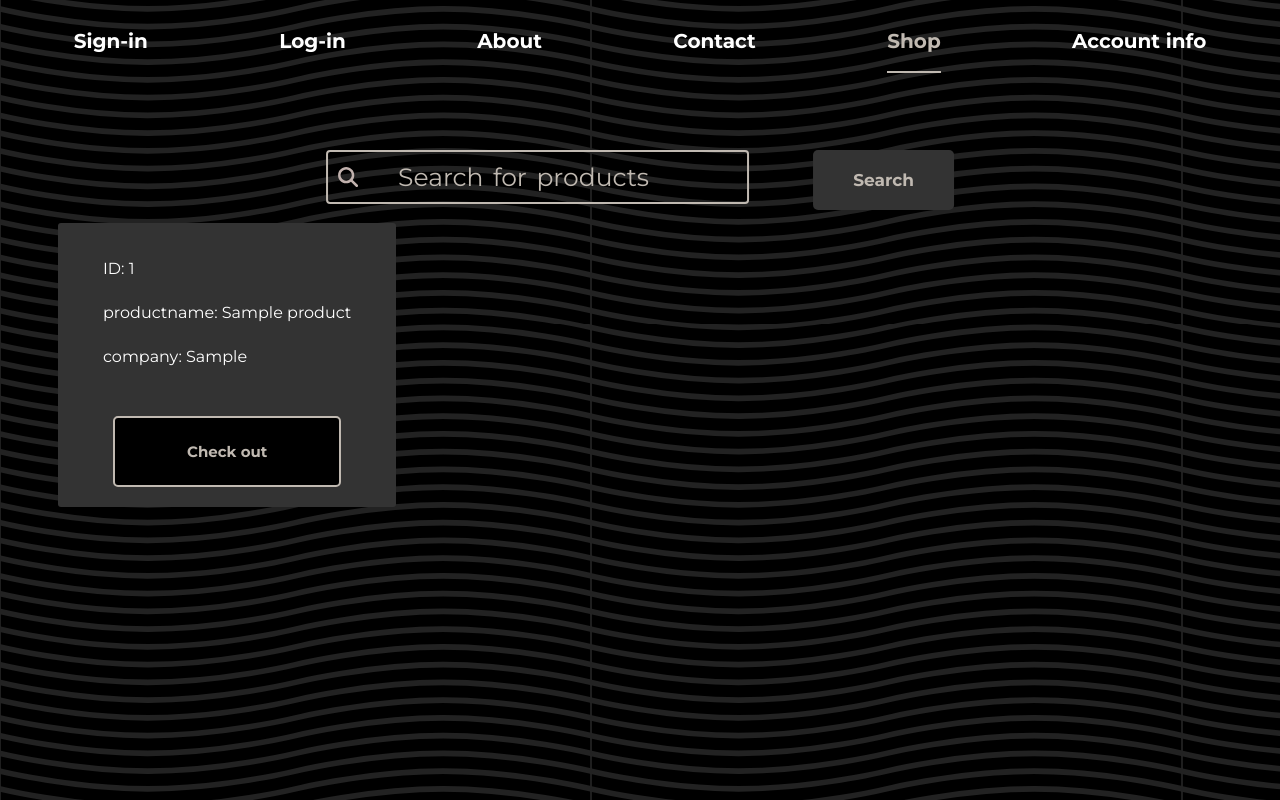
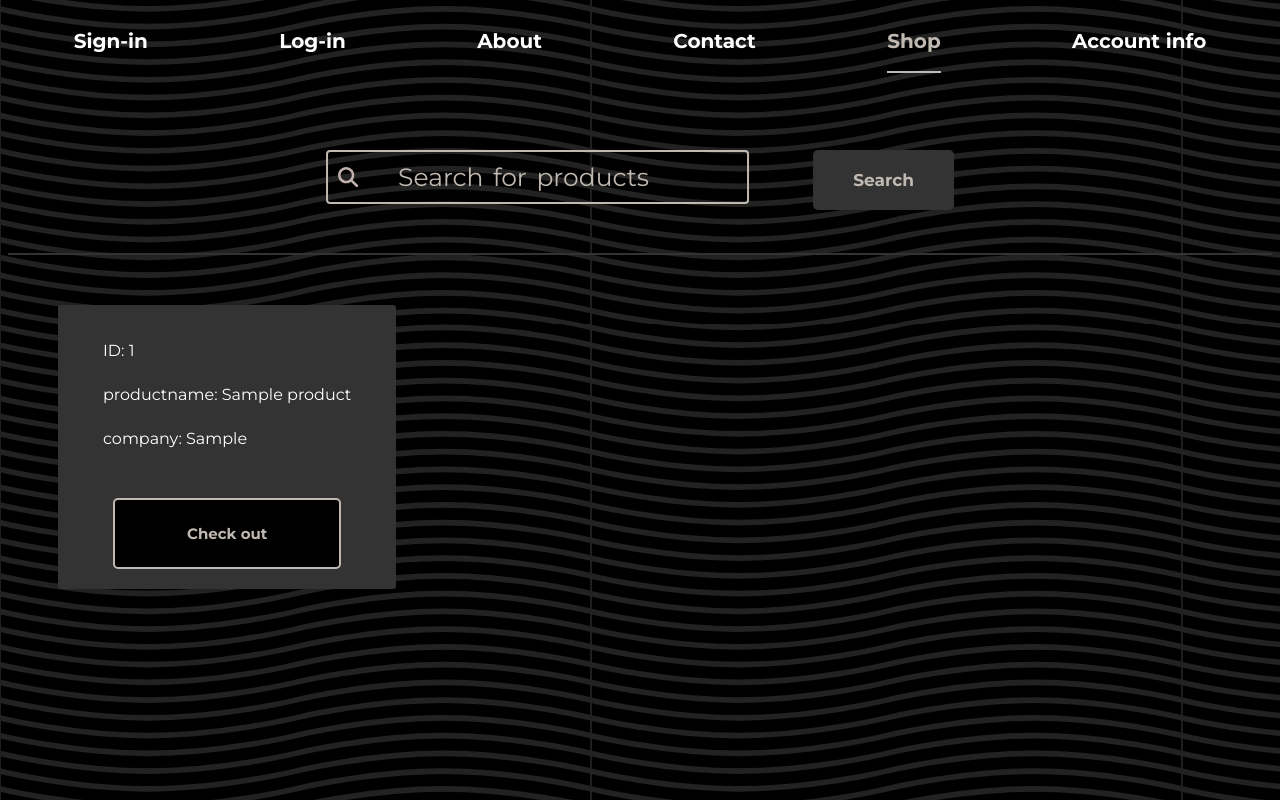
Before and after one commit to Anchiee/shoppify, a PHP site: page /view/php/productList.php in a window 1280 px wide. Run offline with PHP 8.4, Linux system fonts and the light colour scheme; the visitor is signed in with stand-in values (Sample User, id 1); tables that the repository leaves empty or names only in its code hold one stand-in row (values such as "Sample post"); some libraries are stand-ins or nearby versions.

Commit message:
small UI changes

```diff
--- a/view/style/productList.css
+++ b/view/style/productList.css
@@ -2,7 +2,8 @@
 {
   display: flex;
   flex-wrap: wrap;
-  margin-top:100px;
+  margin-top:180px;
+  border-top: 2px solid #333333;
 }
 
 .product-container
@@ -17,6 +18,7 @@ p
 {
   margin-bottom: 25px;
 }
+
 
 
 
```
